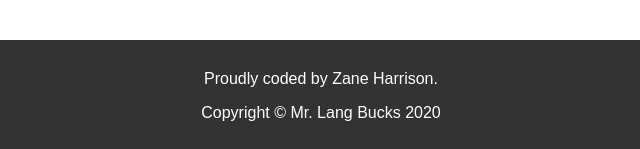
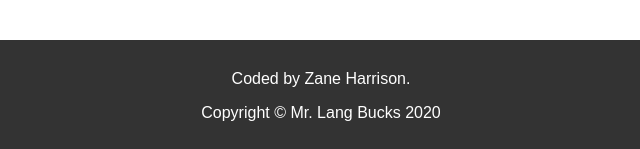
Before and after one commit to mrlangbucks/mrlangbucks.github.io, a plain HTML site: page economy.html in a window 1280 px wide. Shown: the part 648-797 px from the top of the page, 319-959 px from the left. Drawn offline with nearby package versions, Linux system fonts and the light colour scheme.

Commit message:
Update economy.html

```diff
--- a/economy.html
+++ b/economy.html
@@ -323,7 +323,7 @@ table:last-child {
 </div>
 
 <div class="footer">
-  <p>Proudly coded by Zane Harrison.</p>
+  <p>Coded by Zane Harrison.</p>
   <p>Copyright &copy; Mr. Lang Bucks 2020</p>
 </div>
 
```
